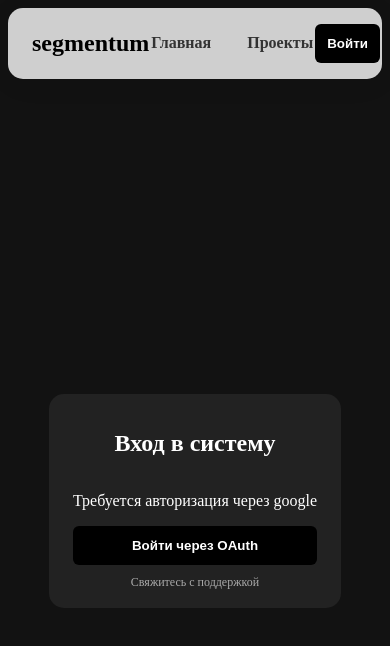
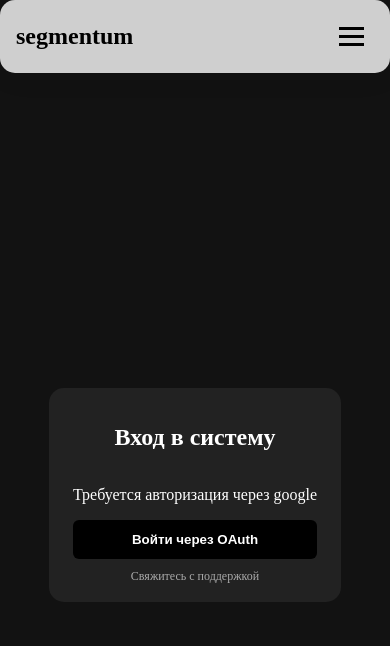
Before and after one commit to sowwds/segmentum, a React (Create React App) app in the folder client/: page /login in a window 390 px wide. Shown: the top 646 px of the page. Built offline with nearby package versions, Linux system fonts and the light colour scheme.

Commit message:
add mobile interface responsivenes

```diff
--- a/client/src/components/common/Header.js
+++ b/client/src/components/common/Header.js
@@ -1,4 +1,4 @@
-import React, { useContext } from 'react';
+import React, { useContext, useEffect} from 'react';
 import { Link, useNavigate } from 'react-router-dom';
 import { AuthContext } from '../../App'; // Предполагаем, что контекст определён в App.js
 import { logoutUser } from '../services/authService';
@@ -18,15 +18,15 @@ const Header = () => {
     }
     };
 
+
+
     // Условная навигация в зависимости от роли
     const renderNavLinks = () => {
 
         const commonLinks = (
             <>
-        <nav class="desktop-nav">
             <a href="/dashboard">Главная</a>
             <a href="/projects">Проекты</a>
-        </nav>
         </>
     );
     if (!user) return (<>{commonLinks}</>);
@@ -66,41 +66,25 @@ const Header = () => {
     }
     };
 
-//   return (
-//     <nav className="navbar navbar-expand-lg navbar-light bg-light">
-//       <div className="container-fluid">
-//         <Link className="navbar-brand" to="/">Student Projects</Link>
-//         <button
-//           className="navbar-toggler"
-//           type="button"
-//           data-bs-toggle="collapse"
-//           data-bs-target="#navbarNav"
-//           aria-controls="navbarNav"
-//           aria-expanded="false"
-//           aria-label="Toggle navigation"
-//         >
-//           <span className="navbar-toggler-icon"></span>
-//         </button>
-//         <div className="collapse navbar-collapse" id="navbarNav">
-//           <ul className="navbar-nav me-auto mb-2 mb-lg-0">
-//             {renderNavLinks()}
-//           </ul>
-//           {user ? (
-//             <div className="d-flex align-items-center">
-//               <span className="me-3">Привет, {user.name} ({user.role})</span>
-//               <button className="btn btn-outline-danger" onClick={handleLogout}>
-//                 Выйти
-//               </button>
-//             </div>
-//           ) : (
-//             <Link className="btn btn-outline-primary" to="/login">Войти</Link>
-//           )}
-//         </div>
-//       </div>
-//     </nav>
-//   );
+
+    const hamburgerBtn = React.createRef();
+    const mobileMenu = React.createRef();
+
+    useEffect(() => {
+        hamburgerBtn.current.addEventListener("click", function () {
+            mobileMenu.current.classList.add("open");
+            hamburgerBtn.current.classList.add("open");
+        });
+
+        mobileMenu.current.addEventListener("click", function () {
+            mobileMenu.current.classList.remove("open");
+            hamburgerBtn.current.classList.remove("open");
+        });
+    })
+
 
     return (
+    <div>
     <div class="header-container">
         <div class="logo">
             segmentum
@@ -111,17 +95,30 @@ const Header = () => {
         {user ? (
                 <div class="button-container">
                     <span>{user.name}</span>
-                <button class="cta-button">Выйти</button>
+                    <button class="cta-button" onClick={handleLogout}>Выйти</button>
                 </div>
-        ): (
+            ) : (
                 <div class="button-container">
                     <button class="cta-button">Войти</button>
+                    <button class="hamburger" ref={hamburgerBtn}>
+                        <span></span>
+                        <span></span>
+                        <span></span>
+                    </button>
                 </div>
             )
         }
 
     </div>
+    <div class="mobile-menu" ref={mobileMenu}>
+            {renderNavLinks()}
+            <div class="button-container">
+                <button class="white-cta-button">Войти</button>
+            </div>
+        </div>
+    </div>
     );
 };
 
+
 export default Header;
--- a/client/src/components/common/header.css
+++ b/client/src/components/common/header.css
@@ -24,6 +24,7 @@ header {
     box-shadow: 0 4px 30px rgba(0, 0, 0, 0.05);
     overflow: hidden;
   }
+
 
   .logo {
     font-weight: bold;
@@ -68,20 +69,88 @@ header {
     color: #333;
 }
 
-.cta-button {
+
+.hamburger {
+    display: none;
+    background: none;
+    border: none;
+    cursor: pointer;
+    padding: 10px;
+    z-index: 2;
+  }
+
+.hamburger span {
+    display: block;
+    width: 25px;
+    height: 3px;
+    margin: 5px 0;
     background-color: #000;
-    width: 100%;
-    color: white;
-    border: none;
-    padding: 12px 12px;
-    border-radius: 6px;
-    font-weight: 600;
-    cursor: pointer;
     transition: all 0.3s ease;
-    z-index: 1;
+  }
+
+
+@media (max-width: 768px) {
+    .desktop-nav{
+        display: none;
+    }
+    .hamburger{
+        display: block;
+    }
+    .header-container .button-container .cta-button {
+        display: none;
+    }
+    .header-container {
+        padding: 12px 16px;
+    }
+    .hamburger.open span:nth-child(1) {
+        transform: rotate(45deg) translate(5px, 6px);
+      }
+
+      .hamburger.open span:nth-child(2) {
+        opacity: 0;
+      }
+
+      .hamburger.open span:nth-child(3) {
+        transform: rotate(-45deg) translate(5px, -6px);
+      }
+
 }
 
-.cta-button:hover {
-    background-color: #333;
-    transform: scale(1.1);
+.mobile-menu {
+    position: fixed;
+    top: 0;
+    right: -100%;
+    width: 100%;
+    height: 100vh;
+    background-color: rgba(0, 0, 0, 0.95);
+    display: flex;
+    flex-direction: column;
+    justify-content: center;
+    align-items: center;
+    gap: 30px;
+    transition: right 0.3s ease;
+    z-index: 999;
+  }
+
+.mobile-menu a {
+    text-decoration: none;
+    color: white;
+    font-size: 24px;
+    font-weight: 500;
 }
+
+.mobile-menu.open {
+    right: 0;
+}
+
+.mobile-cta-button {
+    background-color: white;
+    color: black;
+    border: none;
+    padding: 15px 30px;
+    border-radius: 30px;
+    font-weight: 600;
+    font-size: 18px;
+    margin-top: 20px;
+    cursor: pointer;
+  }
--- a/client/src/index.css
+++ b/client/src/index.css
@@ -2,6 +2,8 @@ body {
     background-color: #121212;
     color: #ffffff;
     min-height: 100vh;
+    margin: 0;
+    padding: 0;
 }
 
 a {
@@ -50,3 +52,15 @@ a:hover::after{
     background-color: #333;
     transform: scale(1.1);
 }
+
+.white-cta-button {
+    background-color: white;
+    color: black;
+    border: none;
+    padding: 15px 30px;
+    border-radius: 30px;
+    font-weight: 600;
+    font-size: 18px;
+    margin-top: 20px;
+    cursor: pointer;
+  }
```
Lines whose indentation alone changed are shown as unchanged.
